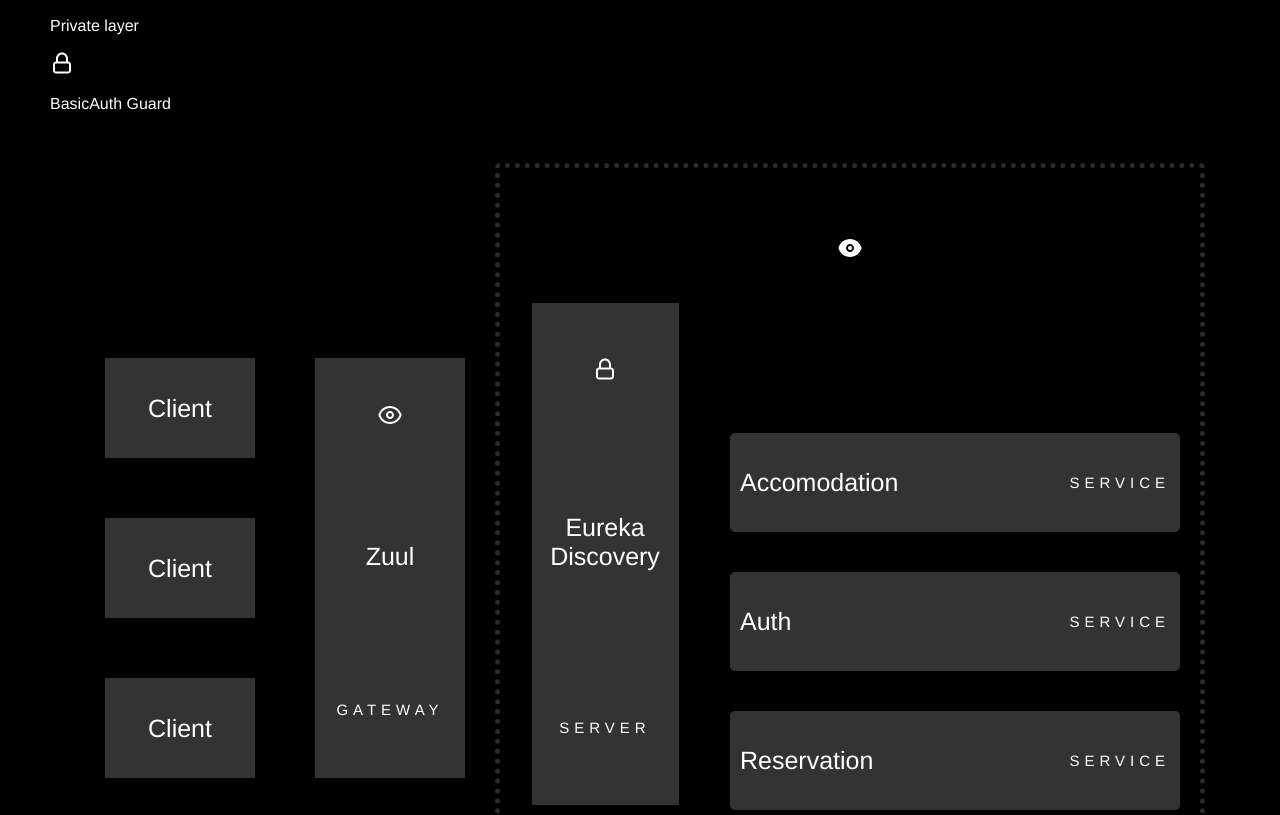
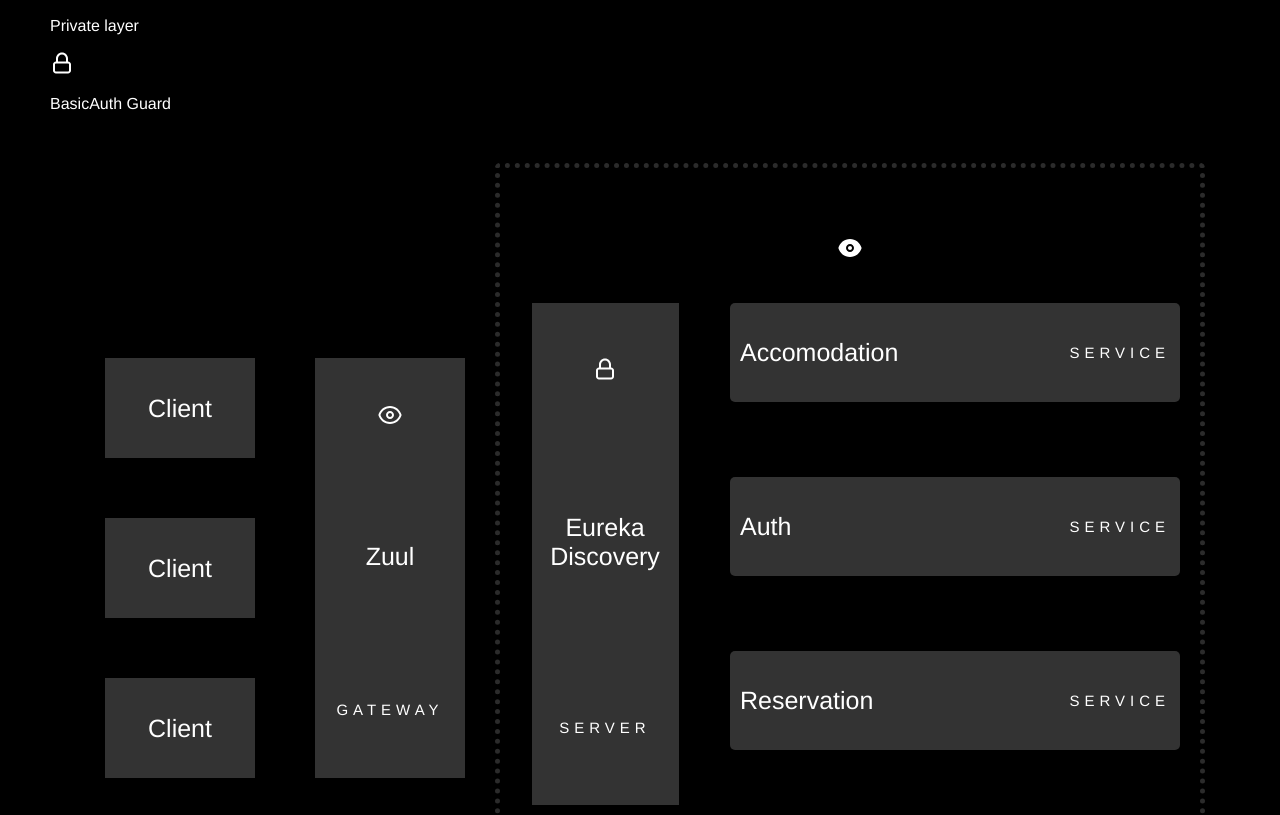
Before and after one commit to TerexFed/BEM, a plain HTML site: page index.html in a window 1280 px wide. Shown: the part 155-970 px from the top of the page. Drawn offline with Linux system fonts and the light colour scheme.

Commit message:
CSS is redone

```diff
--- a/style.css
+++ b/style.css
@@ -105,7 +105,8 @@ main{
 .main__dottedbox__content__services{
     display: flex;
     flex-direction: column;
-    margin-top: 140px;
+    margin-top: 10px;
+    gap: 35px;
 }
 .main__dottedbox__content__service{
     display: flex;
```
